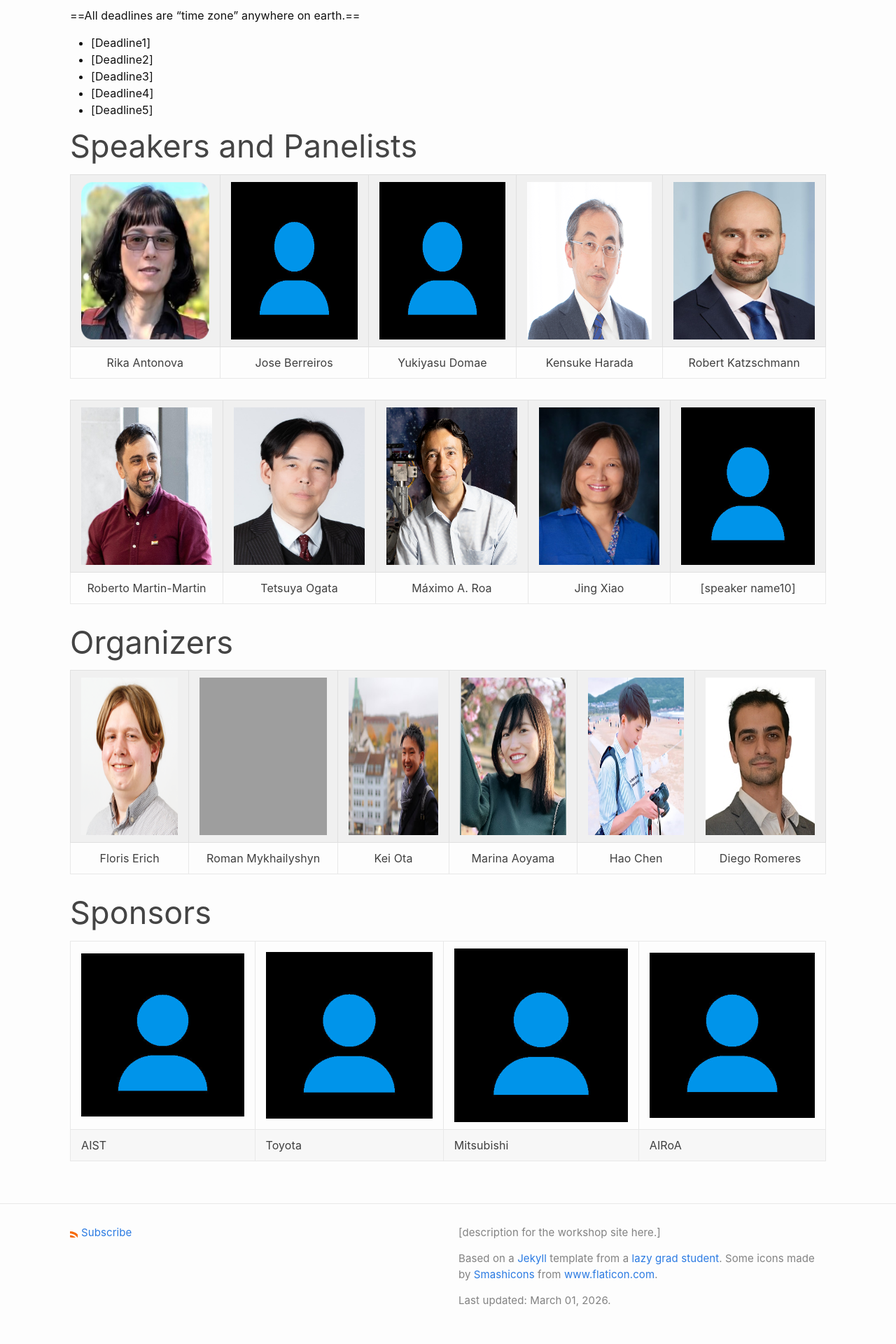
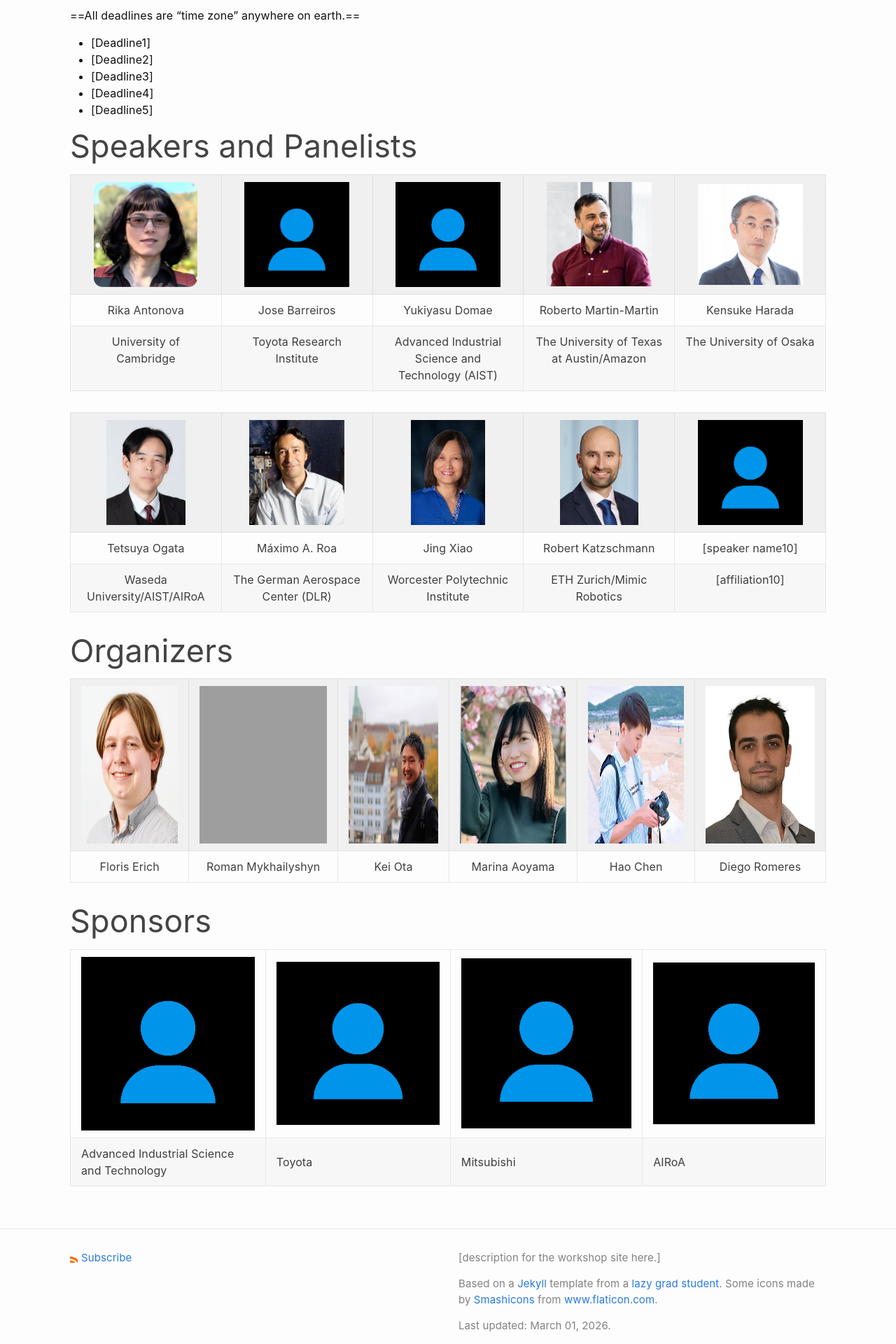
Before and after one commit to aistairc/IROS2026-workshop, a Jekyll site: the page built from index.md, in a window 1280 px wide. Shown: the part 737-2657 px from the top of the page at 70% size. Built offline with Jekyll 4.4.1, drawn with Linux system fonts in a browser that asks for light colours; grey boxes are pictures that could not be loaded.

Commit message:
Reorder speakers

```diff
--- a/_layouts/speakers.html
+++ b/_layouts/speakers.html
@@ -9,7 +9,7 @@ layout: default
   </header>
 
   <div class = "post-content">
-	  <table style="border-collapse: collapse; border: none;">
+	  <table class="speakers-table" style="border-collapse: collapse; border: none;">
 	  	{% for speaker in site.speakers %}
 		    <tr style="border: none;">
 		        <td style="border: none;">
--- a/assets/css/workshop.css
+++ b/assets/css/workshop.css
@@ -1,5 +1,42 @@
 div.speaker {
   margin: 2em 0;
+}
+
+/* make speaker columns equal width regardless of text length */
+.speakers-table {
+  table-layout: fixed;
+  width: 100%;
+}
+.speakers-table td {
+  /* no explicit width so columns divide space evenly
+     (number of columns may vary on different pages) */
+  vertical-align: top;
+}
+
+/* constrain images in the home speaker tables; those use width/height attributes */
+.speakers-table img {
+  /* make photos larger on wide screens */
+  max-width: 150px !important;
+  max-height: 150px !important;
+  width: auto !important;
+  height: auto !important;
+  display: block;
+  margin: 0 auto; /* center the block within the cell */
+}
+
+/* scale images back down on smaller viewports to avoid layout breakage */
+@media (max-width:1000px) {
+    .speakers-table img {
+        max-width: 100px !important;
+        max-height: 100px !important;
+    }
+}
+
+/* ensure columns can't expand beyond fixed layout by hiding overflow */
+.speakers-table td,
+.speakers-table th {
+  overflow: hidden;
+  width: 1%; /* tiny relative width forces equal distribution under fixed layout */
 }
 
 div.speaker
--- a/index.md
+++ b/index.md
@@ -31,14 +31,18 @@ layout: home
 
 ## Speakers and Panelists              <!-- Header 2.2 -->
 
-| <img width="350" height="225" src="assets/img/speakers/Rika_Antonova.png"> | <img width="350" height="225" src="assets/img/organizers/avatar.jpg"> | <img width="350" height="225" src="assets/img/organizers/avatar.jpg"> | <img width="350" height="225" src="assets/img/speakers/Kensuke_Harada.png"> | <img width="350" height="225" src="assets/img/speakers/Robert_Katzschmann.jpg"> |
+| <img width="350" height="225" src="assets/img/speakers/Rika_Antonova.png"> | <img width="350" height="225" src="assets/img/organizers/avatar.jpg"> | <img width="350" height="225" src="assets/img/organizers/avatar.jpg"> | <img width="350" height="225" src="assets/img/speakers/Roberto_Martin.jpg"> | <img width="350" height="225" src="assets/img/speakers/Kensuke_Harada.png"> |
 |:---:|:---:|:---:|:---:|:---:|
-| Rika Antonova | Jose Berreiros | Yukiyasu Domae | Kensuke Harada | Robert Katzschmann |
+| Rika Antonova | Jose Barreiros | Yukiyasu Domae | Roberto Martin-Martin | Kensuke Harada |
+| University of Cambridge | Toyota Research Institute | Advanced Industrial Science and Technology (AIST) | The University of Texas at Austin/Amazon | The University of Osaka |
+{: .speakers-table}
 
 
-| <img width="350" height="225" src="assets/img/speakers/Roberto_Martin.jpg"> | <img width="350" height="225" src="assets/img/speakers/Ogata.jpg"> | <img width="350" height="225" src="assets/img/speakers/Maximo_Roa.png"> | <img width="350" height="225" src="assets/img/speakers/Jing Xiao.jpg"> | <img width="350" height="225" src="assets/img/organizers/avatar.jpg"> |
+| <img width="350" height="225" src="assets/img/speakers/Ogata.jpg"> | <img width="350" height="225" src="assets/img/speakers/Maximo_Roa.png"> | <img width="350" height="225" src="assets/img/speakers/Jing Xiao.jpg"> | <img width="350" height="225" src="assets/img/speakers/Robert_Katzschmann.jpg"> | <img width="350" height="225" src="assets/img/organizers/avatar.jpg"> |
 |:---:|:---:|:---:|:---:|:---:|
-| Roberto Martin-Martin | Tetsuya Ogata | Máximo A. Roa | Jing Xiao | [speaker name10] |
+| Tetsuya Ogata | Máximo A. Roa | Jing Xiao | Robert Katzschmann | [speaker name10] |
+| Waseda University/AIST/AIRoA | The German Aerospace Center (DLR) | Worcester Polytechnic Institute | ETH Zurich/Mimic Robotics | [affiliation10] |
+{: .speakers-table}
 
 
 
@@ -52,7 +56,7 @@ layout: home
 ## Sponsors                             <!-- Header 2.4 -->
 
 | <img width="350" src="assets/img/organizers/avatar.jpg"> | <img width="350" src="assets/img/organizers/avatar.jpg"> | <img width="350" src="assets/img/organizers/avatar.jpg"> | <img width="350" src="assets/img/organizers/avatar.jpg"> |
-| AIST | Toyota | Mitsubishi | AIRoA |
+| Advanced Industrial Science and Technology | Toyota | Mitsubishi | AIRoA |
 
 <!--The theme is quite easy to use if you're familiar with Jekyll. The following collections are implemented:
 1. **Speakers**: Curate a [speaker list like this one](speakers) from a set of markdown files, one per speaker. Crops and displays images if available. Adds a short bio. See files in the `_speakers` directory for examples.
```
